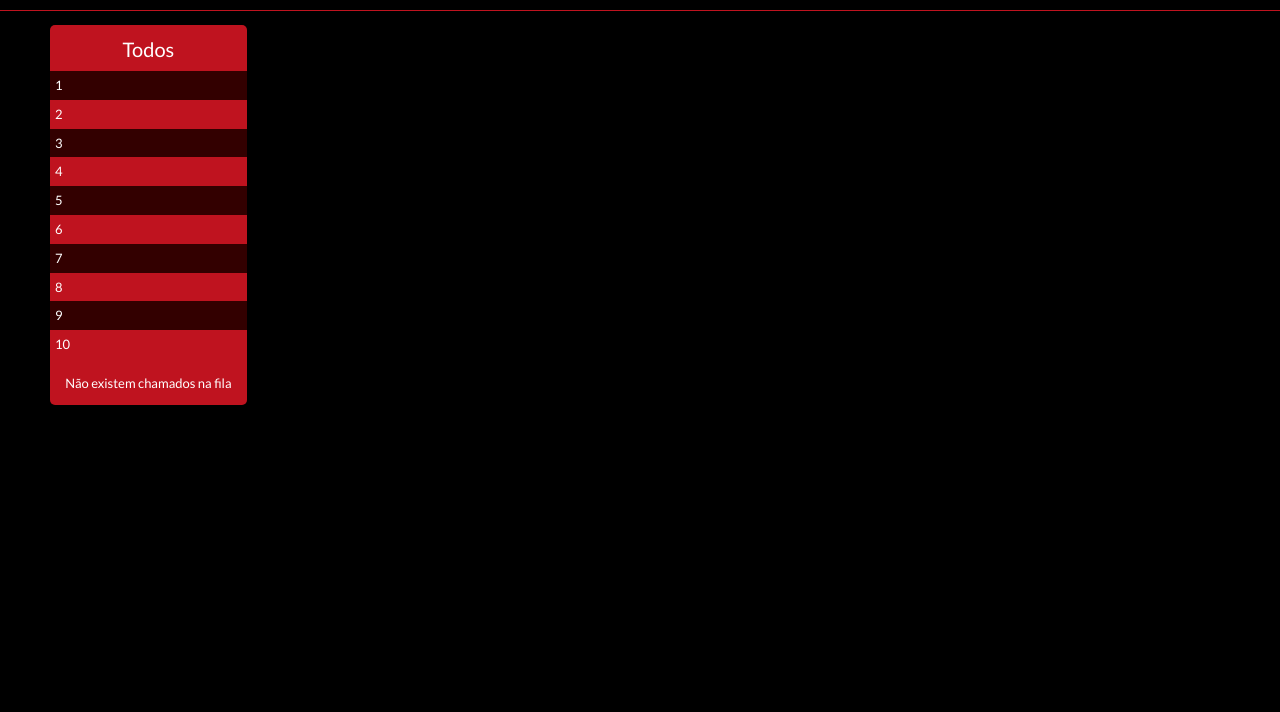
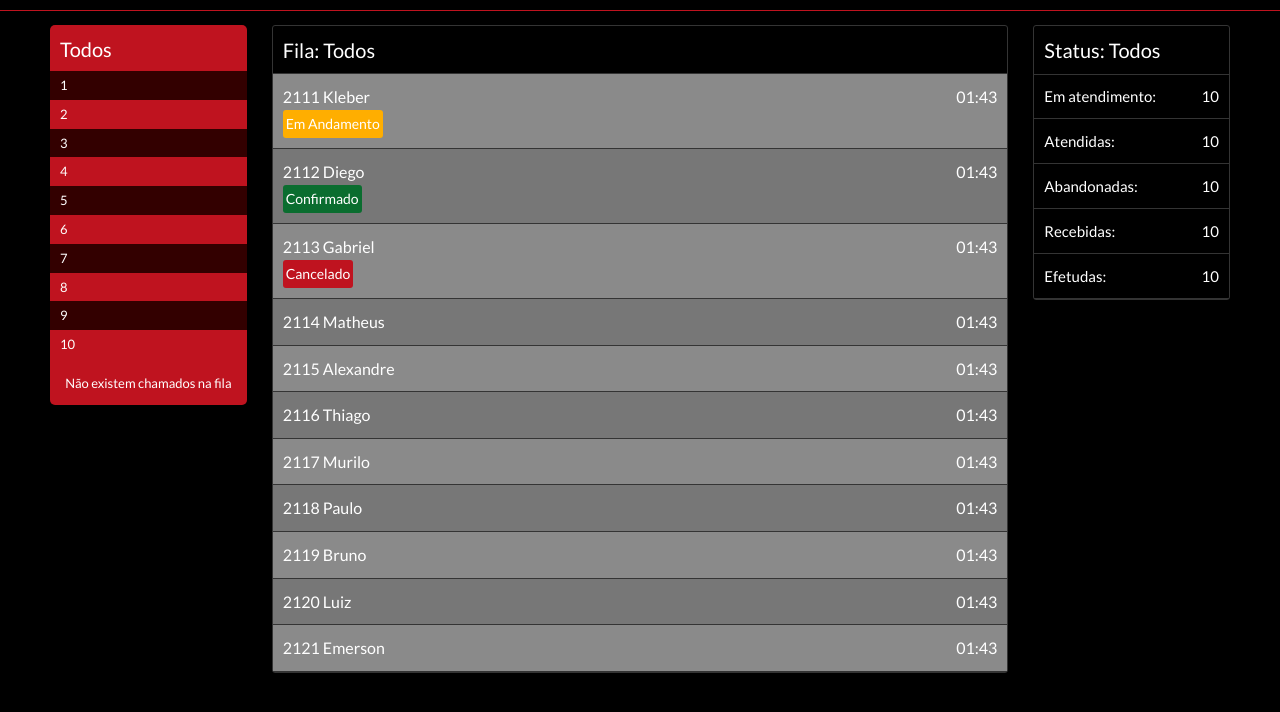
Before and after one commit to victorquirino/desafio-l5, a plain HTML site: page index.html in a window 1280 px wide. Shown: the part 50-762 px from the top of the page. Drawn offline with Linux system fonts and the light colour scheme.

Commit message:
almost finish home page

```diff
--- a/css/app.css
+++ b/css/app.css
@@ -67,13 +67,14 @@ body{
 .sidebar{
   float: left;
   background: #bf131f;
-  text-align: center;
+  text-align: left;
   border-radius: 5px;
   padding: 10px 0px;
 }
 .sidebar h5{
   font-family: 'Lato', sans-serif;
   color: #fff;
+  padding: 0px 10px;
 }
 .list-minify-calls{
   float: left;
@@ -89,7 +90,7 @@ body{
   color: #fff;
   text-align: left;
   font-family: 'Lato', sans-serif;
-  padding: 4px 5px;
+  padding: 4px 10px;
   font-size: 13px;
 }
 .list-minify-calls ul li:hover{
@@ -100,9 +101,116 @@ body{
   background: #330000 !important;
 }
 .sidebar span{
+  width: 100%;
+  text-align: center;
   font-family: 'Lato', sans-serif;
   color: #fff;
   font-size: 13px;
   display: inline-block;
   margin-top: 15px;
 }
+.queue-main{
+  float: left;
+  padding: 0px 25px;
+}
+.queue-content{
+  float: left;
+  border: 1px solid #343434;
+  border-radius: 3px;
+}
+.header-queue-content{
+  width: 100%;
+  float: left;
+  padding: 10px;
+  border-bottom: 1px solid #343434;
+}
+.header-queue-content h5{
+  float: left;
+  color: #fff;
+  font-family: 'Lato', sans-serif;
+  margin-bottom: -1px;
+}
+.search-call{
+  float: right;
+}
+.list-calls-status{
+  float: left;
+}
+.list-calls-status ul{
+  margin: 0px;
+  padding: 0px;
+  list-style: none;
+}
+.list-calls-status ul li{
+  width: 100%;
+  float: left;
+  padding: 10px;
+  border-bottom: 1px solid #343434;
+  color: #fff;
+  font-family: 'Lato', sans-serif;
+  background: #efefef;
+}
+.list-calls-status ul li:nth-child(odd){
+  background: #8a8a8a;
+}
+.list-calls-status ul li:nth-child(even){
+  background: #777;
+}
+.number-name-call{
+  float: left;
+  clear: both;
+}
+.list-calls-status ul li span{
+  float: left;
+  clear: both;
+  font-size: 14px;
+  border-radius: 3px;
+  padding: 3px;
+}
+.paused-status{
+  background: #ffae00;
+}
+.confimed-status{
+  background: #0a6d2f;
+}
+.cancelled-status{
+  background: #bf131f;
+}
+.time-call{
+  float: right;
+}
+.all-status-calls{
+  float: right;
+  border: 1px solid #343434;
+  border-radius: 3px;
+}
+.all-status-calls h5{
+  width: 100%;
+  float: left;
+  padding: 10px;
+  color: #fff;
+  border-bottom: 1px solid #343434;
+  font-family: 'Lato', sans-serif;
+  margin-bottom: -1px;
+}
+.list-all-status-calls{
+  width: 100%;
+  float: left;
+}
+.list-all-status-calls ul{
+  margin: 0px;
+  padding: 0px;
+  list-style: none;
+}
+.list-all-status-calls ul li{
+  width: 100%;
+  float: left;
+  padding: 10px;
+  color: #fff;
+  font-family: 'Lato', sans-serif;
+  border-bottom: 1px solid #343434;
+  font-size: 15px;
+}
+.list-all-status-calls ul li span{
+  float: right;
+}
--- a/index.html
+++ b/index.html
@@ -47,6 +47,76 @@
             </div>
             <span>Não existem chamados na fila</span>
           </aside>
+          <div class="large-8 medium-8 small-12 queue-main">
+            <div class="large-12 medium-12 small-12 queue-content">
+              <div class="header-queue-content">
+                <h5>Fila: Todos</h5>
+              </div>
+              <div class="large-12 medium-12 small-12 list-calls-status">
+                <ul>
+                  <li>
+                    <div class="number-name-call">2111 Kleber</div>
+                    <div class="time-call">01:43</div>
+                    <span class="paused-status">Em Andamento</span>
+                  </li>
+                  <li>
+                    <div class="number-name-call">2112 Diego</div>
+                    <div class="time-call">01:43</div>
+                    <span class="confimed-status">Confirmado</span>
+                  </li>
+                  <li>
+                    <div class="number-name-call">2113 Gabriel</div>
+                    <div class="time-call">01:43</div>
+                    <span class="cancelled-status">Cancelado</span>
+                  </li>
+                  <li>
+                    <div class="number-name-call">2114 Matheus</div>
+                    <div class="time-call">01:43</div>
+                  </li>
+                  <li>
+                    <div class="number-name-call">2115 Alexandre</div>
+                    <div class="time-call">01:43</div>
+                  </li>
+                  <li>
+                    <div class="number-name-call">2116 Thiago</div>
+                    <div class="time-call">01:43</div>
+                  </li>
+                  <li>
+                    <div class="number-name-call">2117 Murilo</div>
+                    <div class="time-call">01:43</div>
+                  </li>
+                  <li>
+                    <div class="number-name-call">2118 Paulo</div>
+                    <div class="time-call">01:43</div>
+                  </li>
+                  <li>
+                    <div class="number-name-call">2119 Bruno</div>
+                    <div class="time-call">01:43</div>
+                  </li>
+                  <li>
+                    <div class="number-name-call">2120 Luiz</div>
+                    <div class="time-call">01:43</div>
+                  </li>
+                  <li>
+                    <div class="number-name-call">2121 Emerson</div>
+                    <div class="time-call">01:43</div>
+                  </li>
+                </ul>
+              </div>
+            </div>
+          </div>
+          <div class="large-2 small-2 medium-12 all-status-calls">
+            <h5>Status: Todos</h5>
+            <div class="list-all-status-calls">
+              <ul>
+                <li>Em atendimento: <span>10</span></li>
+                <li>Atendidas: <span>10</span></li>
+                <li>Abandonadas: <span>10</span></li>
+                <li>Recebidas: <span>10</span></li>
+                <li>Efetudas: <span>10</span></li>
+              </ul>
+            </div>
+          </div>
         </div>
       </div>
     </section>
```
